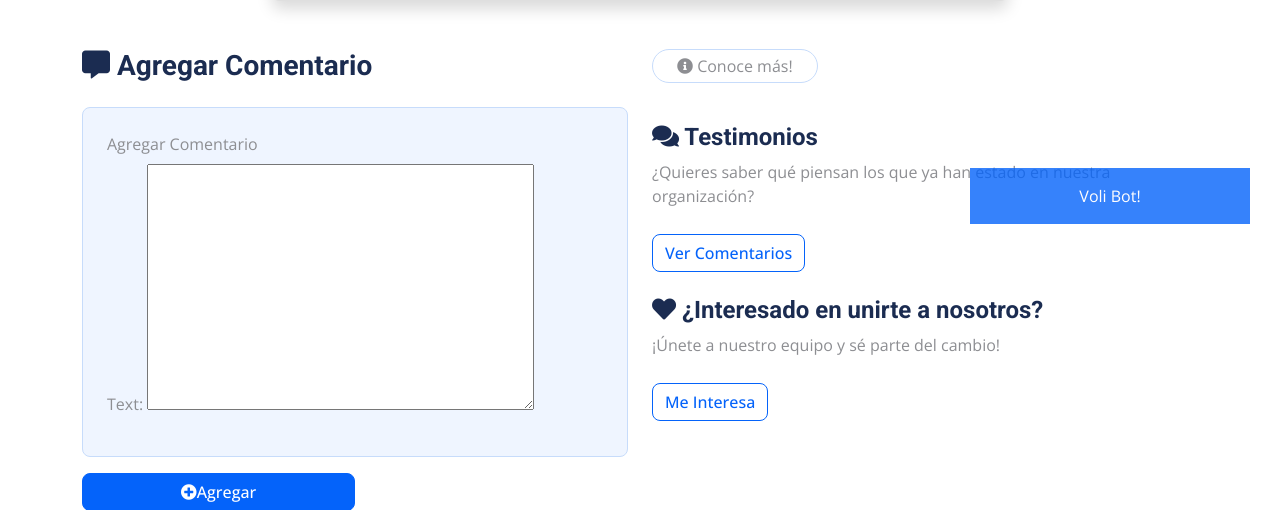
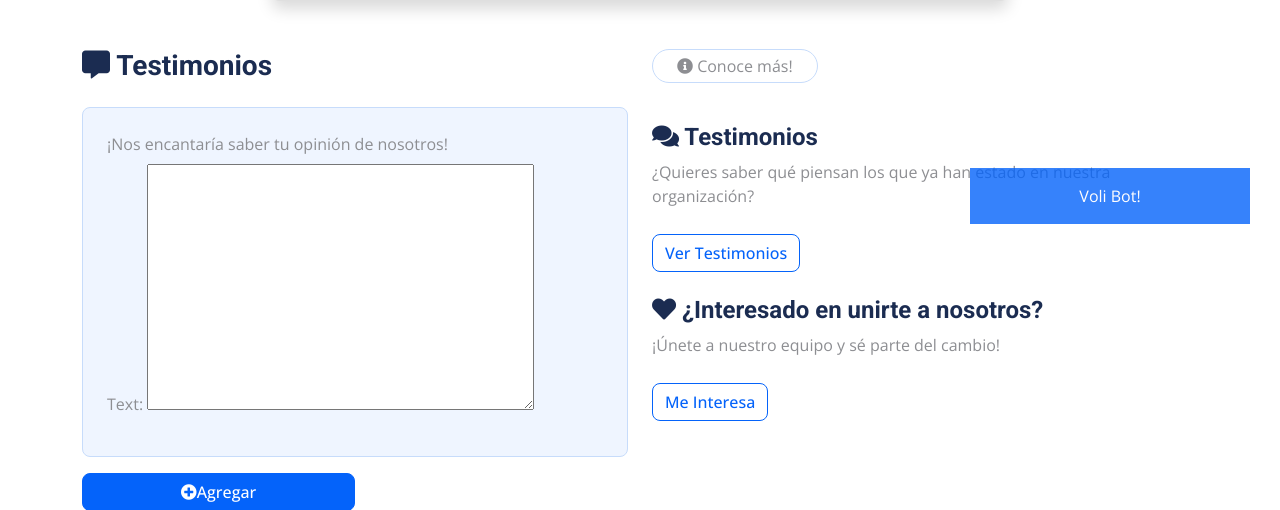
Before and after one commit to paososa22/volunteer, a Django app: page /comunidad/org_getdata/3/ in a window 1280 px wide. Shown: the part 553-1063 px from the top of the page. Run offline with Django 4.2, Linux system fonts and the light colour scheme; a user stored in the database is signed in; data comes from the database, SQL or seed files in the repository; some libraries are stand-ins or nearby versions.

Commit message:
CAMBIOS EN EL BOOT Y DISEÑO DE COMENTARIOS

```diff
--- a/comunidad/templates/get_orgdata.html
+++ b/comunidad/templates/get_orgdata.html
@@ -48,12 +48,12 @@
     <div class="container mt-5">
         <div class="row justify-content-center">
             <div class="col-md-6">
-                <h3 class="mb-4"><i class="fas fa-comment-alt"></i> Agregar Comentario</h3>
+                <h3 class="mb-4"><i class="fas fa-comment-alt"></i> Testimonios</h3>
 
                 <form method="post">
                     {% csrf_token %}
                     <div class="mb-3 border rounded p-4 bg-light">
-                        <label for="{{ comment_form.comment.id_for_label }}" class="form-label">Agregar Comentario</label>
+                        <label for="{{ comment_form.comment.id_for_label }}" class="form-label">¡Nos encantaría saber tu opinión de nosotros!</label>
                         {{ comment_form.as_p }}
                     </div>
                     <button type="submit" class="btn btn-primary w-50 d-flex justify-content-center align-items-center">
@@ -70,7 +70,7 @@
                 <div class="my-4">
                     <h4><i class="fa fa-comments" aria-hidden="true"></i> Testimonios</h4>
                     <p>¿Quieres saber qué piensan los que ya han estado en nuestra organización?</p>
-                    <a class="btn btn-outline-primary btn-block" href="{% url 'view_comments' organization_id=Organitation.id %}" style="max-width: 400px; margin-top: 10px;">Ver Comentarios</a>
+                    <a class="btn btn-outline-primary btn-block" href="{% url 'view_comments' organization_id=Organitation.id %}" style="max-width: 400px; margin-top: 10px;">Ver Testimonios</a>
                 </div>
 
                 <!-- Icono y botón para expresar interés -->
```
